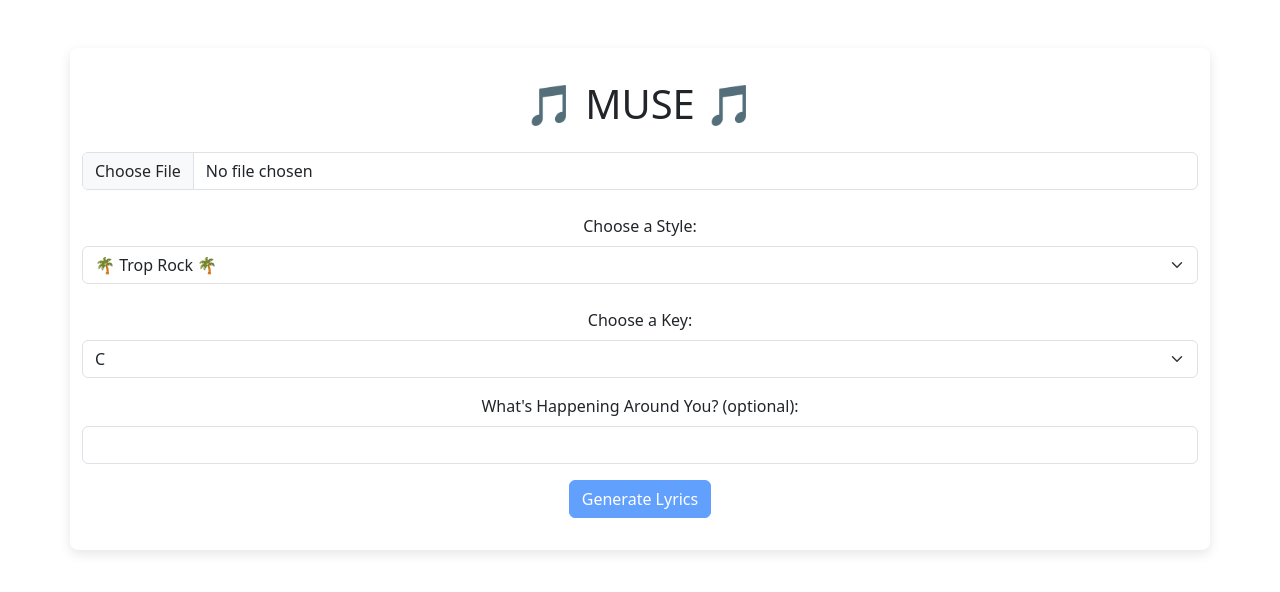
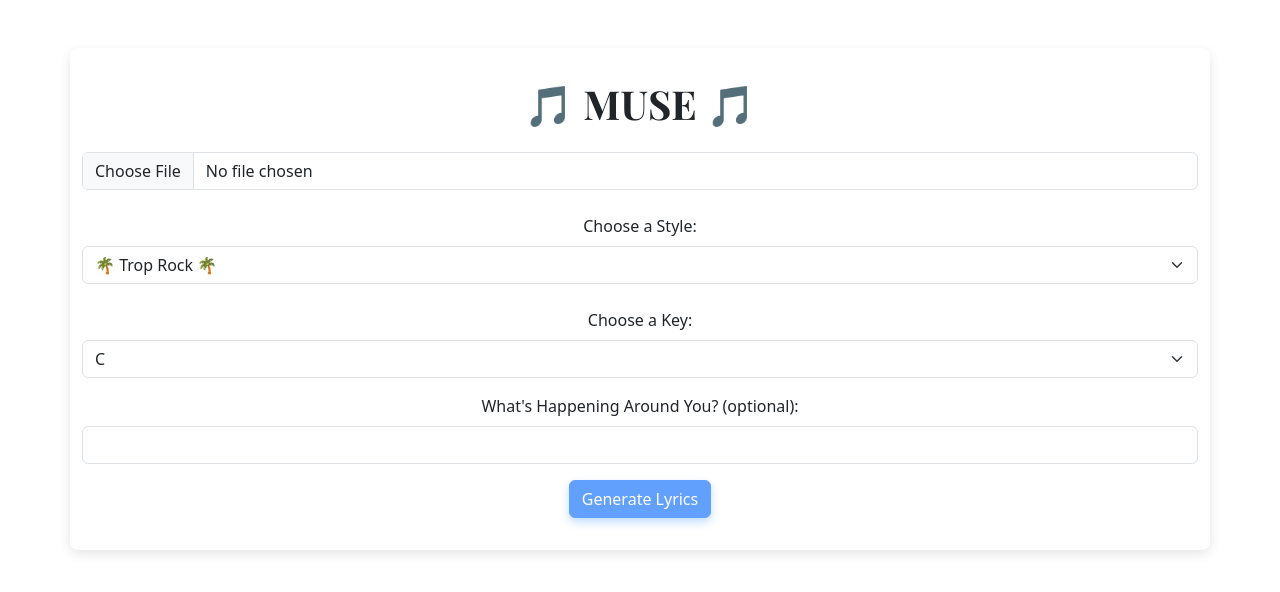
Before and after one commit to JGlessner757/muse, a React (Create React App) app: page / in a window 1280 px wide. Shown: the top 592 px of the page. Built offline with nearby package versions, Linux system fonts and the light colour scheme.

Commit message:
css update

```diff
--- a/src/App.css
+++ b/src/App.css
@@ -1,9 +1,10 @@
 /* App.css */
+@import url('https://fonts.googleapis.com/css2?family=Inter:wght@400;700&family=Playfair+Display:wght@700&display=swap');
 
 
 /* Global font and colors */
 body {
-  font-family: 'Roboto', sans-serif;
+  font-family: 'Inter', sans-serif;
   background-color: #f9f9f9;
   color: #333;
   margin: 0;
@@ -23,15 +24,17 @@ body {
 /* Modern button style */
 .btn-primary {
   background-color: #007bff;
-  border: none;
+  border-radius: 8px;
   padding: 0.75rem 1.5rem;
   font-size: 1rem;
-  border-radius: 50px;
-  transition: background-color 0.2s;
+  color: white;
+  transition: background-color 0.3s, box-shadow 0.3s;
+  box-shadow: 0px 4px 10px rgba(0, 123, 255, 0.4);
 }
 
 .btn-primary:hover {
   background-color: #0056b3;
+  box-shadow: 0px 6px 15px rgba(0, 86, 179, 0.4);
 }
 
 /* Song lyrics styling */
@@ -58,4 +61,28 @@ body {
 /* Header styles */
 h1, h2 {
   color: #007bff;
+  font-family: 'Playfair Display', serif;
 }
+
+/* Loading Spinner */
+.spinner {
+  border: 4px solid rgba(255, 255, 255, 0.3);
+  border-radius: 50%;
+  border-top: 4px solid #fff;
+  width: 24px;
+  height: 24px;
+  animation: spin 1s linear infinite;
+}
+
+@keyframes spin {
+  0% { transform: rotate(0deg); }
+  100% { transform: rotate(360deg); }
+}
+
+.card {
+  background-color: #333;
+  border-radius: 10px;
+  padding: 1rem;
+  box-shadow: 0 4px 12px rgba(0, 0, 0, 0.3);
+  color: white;
+}
```
